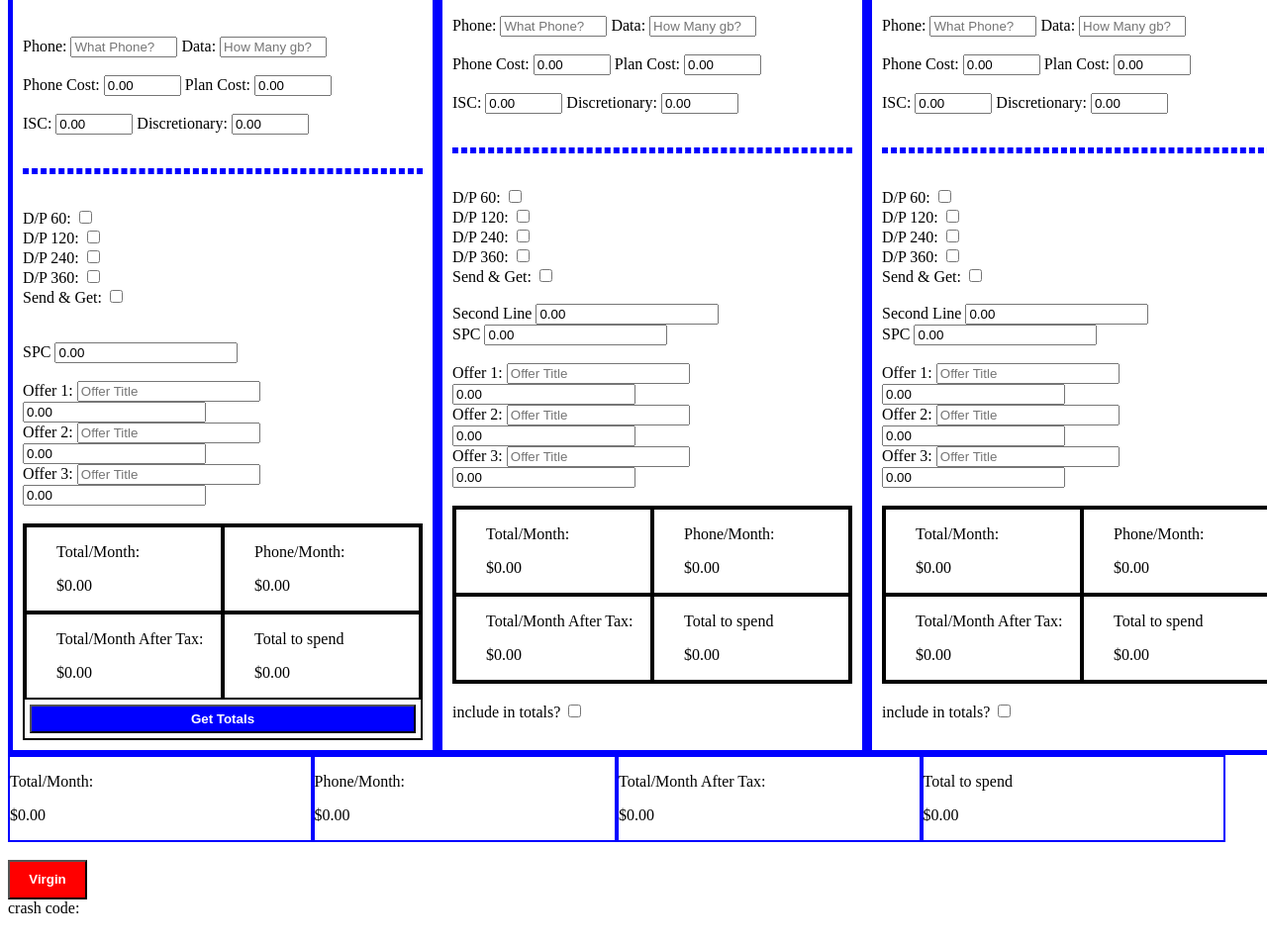
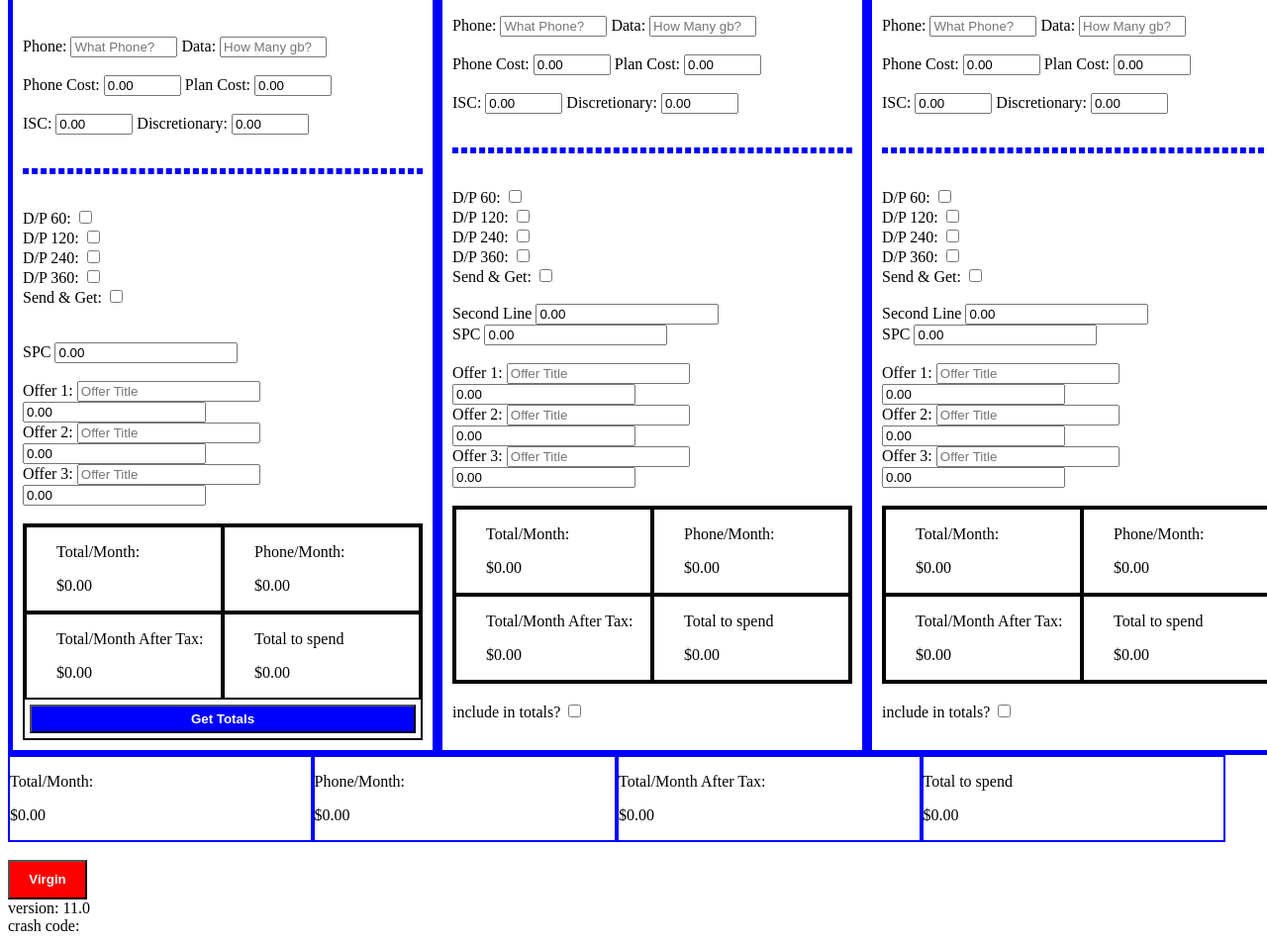
Before and after one commit to Terno720/Phone-Pricer, a plain HTML site: page index.html in a window 1280 px wide. Shown: the part 121-1074 px from the top of the page at 99% size. Drawn offline with Linux system fonts and the light colour scheme.

Commit message:
version 11.0

```diff
--- a/index.html
+++ b/index.html
@@ -301,6 +301,7 @@
     <br>
     <button onclick="virginPage()" class="virgin-button">Virgin</button>
 
+    <div>version: 11.0</div>
     <div>crash code:</div>
     <div id="tester"></div>
 
```
